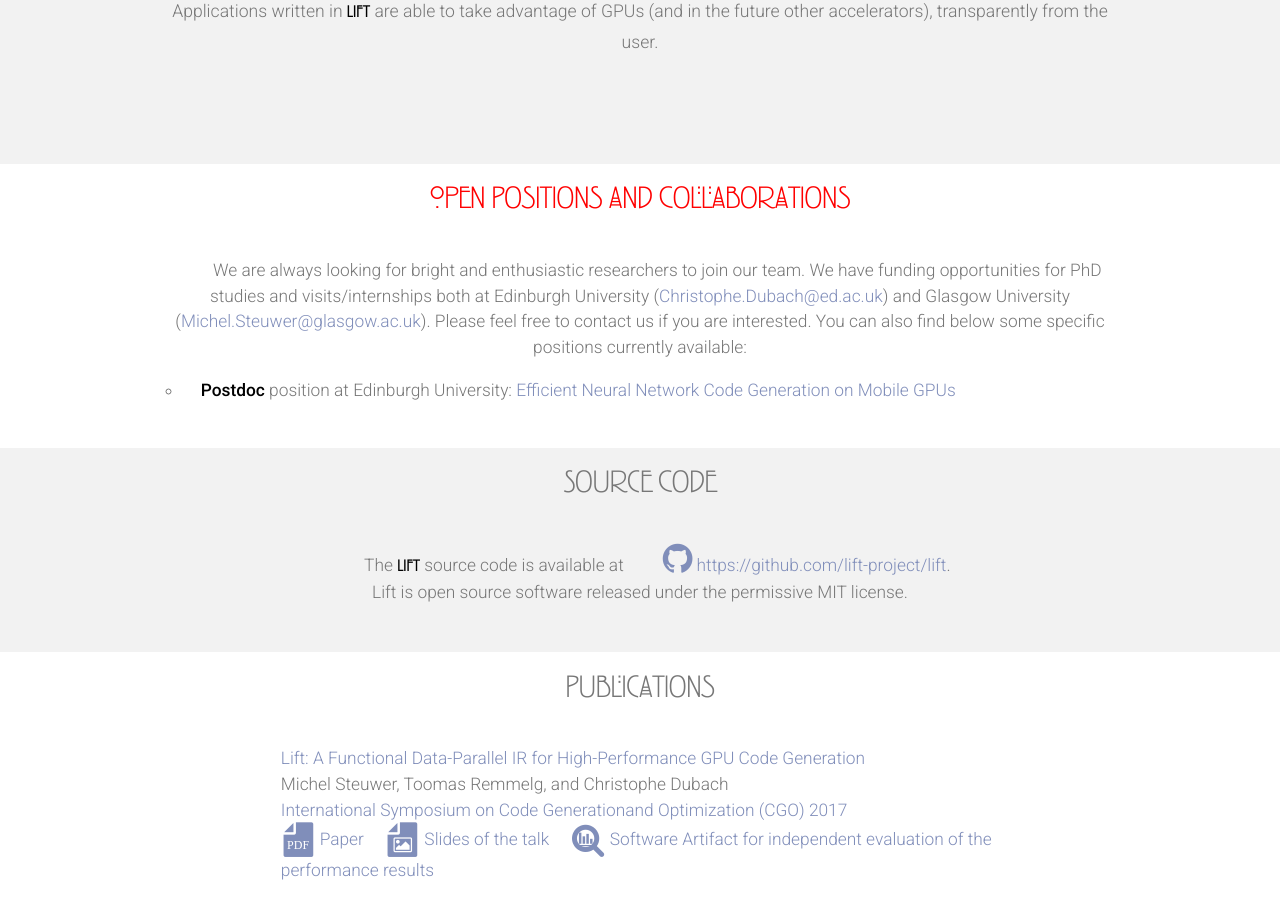
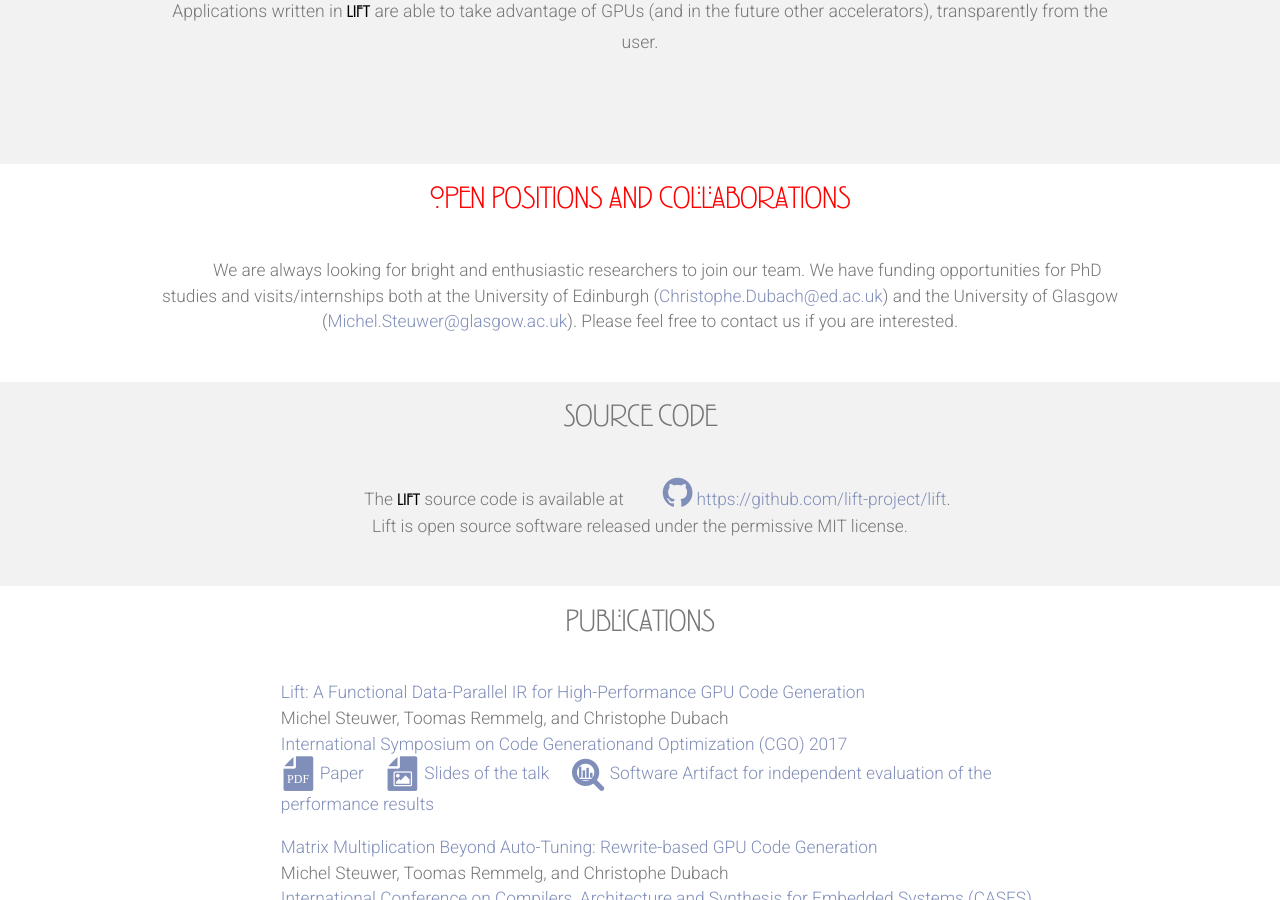
Before and after one commit to lift-project/lift-project.github.io, a Jekyll site: the page built from index.html, in a window 1280 px wide and 900 px high, scrolled down 782 px. Built offline with Jekyll 4.4.1, drawn with Linux system fonts in a browser that asks for light colours; nearby versions of some CDN libraries.

Commit message:
Removed the Huawei project vacancy. Fixed the university titles from City University to University of City. Standardized tabs in index.html

```diff
--- a/_includes/menu.html
+++ b/_includes/menu.html
@@ -4,16 +4,14 @@
         <!-- Collect the nav links, forms, and other content for toggling -->
         <ul class="nav">
             <li><a href="index.html">Home</a></li>
-
-					<li class="dropdown">
-                    <a href="index.html#positions">Open positions <span class="caret"></span></a>
-                    <ul class="dropdown-menu">
-                        <li><a href="jobHuawei.html">Postdoc Position</a></li>
-                        <!--<li role="separator" class="divider"></li>
-                        <li><a href="#">Separated link</a></li>-->
+            <li><a href="index.html#positions">Open positions</a>
+                <!--<ul class="dropdown-menu">
+                    <li><a href="#">Link</a></li>
+                    <li role="separator" class="divider"></li>
+                    <li><a href="#">Separated link</a></li>
                     <div class="dropdown-blur"></div>
                     <div class="dropdown-bg"></div>
-                    </ul>
+                </ul>-->
             </li>
             <!--<li class="active">--><li><a href="index.html#code">Source Code</a></li>
             <li><a href="index.html#pubs">Publications</a></li>
--- a/index.html
+++ b/index.html
@@ -62,13 +62,15 @@
             <h2>Open Positions and Collaborations</h2>
         </header>
         <p> We are always looking for bright and enthusiastic researchers to join our team.
-        We have funding opportunities for PhD studies and visits/internships both at Edinburgh University (<a href="mailto:christophe.dubach@ed.ac.uk">Christophe.Dubach@ed.ac.uk</a>) and Glasgow University (<a href="mailto:michel.steuwer@glasgow.ac.uk">Michel.Steuwer@glasgow.ac.uk</a>).
+            We have funding opportunities for PhD studies and visits/internships both at the University of Edinburgh
+            (<a href="mailto:christophe.dubach@ed.ac.uk">Christophe.Dubach@ed.ac.uk</a>) and the University of Glasgow
+            (<a href="mailto:michel.steuwer@glasgow.ac.uk">Michel.Steuwer@glasgow.ac.uk</a>).
             Please feel free to contact us if you are interested.
-        You can also find below some specific positions currently available:
+            <!--You can also find below some specific positions currently available:-->
         </p>
-        <ul>
-			<li><b>Postdoc</b> position at Edinburgh University: <a href="jobHuawei.html">Efficient Neural Network Code Generation on Mobile GPUs</a></li>
-        </ul>
+        <!--<ul>
+			<li><b>TITLE</b> position at the University of Edinburgh: <a href="LINK">NAME OF THE PROJECT</a></li>
+        </ul>-->
     </div>
 </div>
 
@@ -457,16 +459,14 @@
 
 <div id="support">
     <div id="content" class="container">
-            <header> <h2>Support</h2> <header>
-            <div id="content" class="container">
+        <header>
+            <h2>Support</h2>
+        </header>
         This project is partially supported by:<br/>
         <ul>
             <li><a href="http://research.google.com/research-outreach.html#/research-outreach/faculty-engagement/faculty-research-award-recipients"><b>Google</b> Faculty Research Award</a></li>
             <li><a href="http://www.huawei.com/en/hirp"><b>Huawei</b> Innovation Research Program FLAGSHIP (HIRP FLAGSHIP)</a></li>
         </ul>
-
-
-            </div>
     </div>
 </div>
 
```
Also changed, not shown: jobHuawei.html (deleted, +0 -108 lines). Lines whose indentation alone changed are shown as unchanged.
